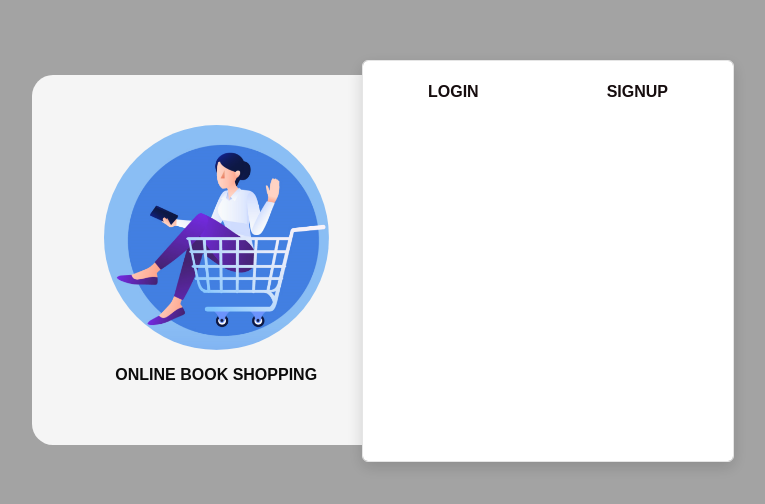
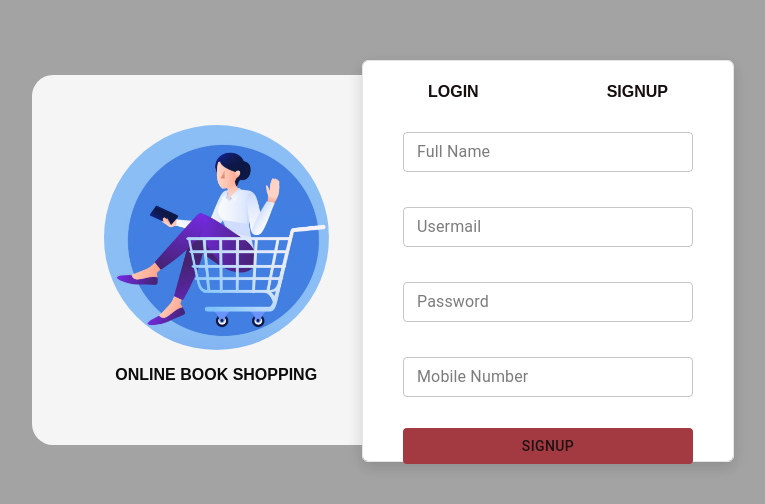
Before and after one commit to SaurabhT311/Book_Store, a React (Create React App) app in the folder frontend/: page /book-store/signup in a window 1280 px wide. Shown: the part 140-644 px from the top of the page, without its empty margins (263-1028 px from the left). Built offline with nearby package versions, Linux system fonts and the light colour scheme.

Commit message:
[Saurabh]Add: Added Child Routing For Signup and done with Validation

```diff
--- a/frontend/src/components/SignUp/SignUp.jsx
+++ b/frontend/src/components/SignUp/SignUp.jsx
@@ -1,40 +1,143 @@
-import React from 'react';
+import React, { useState } from 'react';
 import Button from '@material-ui/core/Button';
 import TextField from "@material-ui/core/TextField";
+import './Signup.scss';
+
+export default function SignUp(props) {
+
+    const [name, setName] = useState();
+    const [nameFlag, setNameFlag] = useState();
+    const [nameError, setNameError] = useState("");
+    const [email, setEmail] = useState();
+    const [emailFlag, setEmailFlag] = useState(false);
+    const [emailError, setEmailError] = useState("");
+    const [password, setPassword] = useState();
+    const [passwordFlag, setPasswordFlag] = useState(false);
+    const [passwordError, setPasswordError] = useState("");
+    const [mobile, setMobile] = useState();
+    const [mobileFlag, setMobileFlag] = useState(false);
+    const [mobileError, setMobileError] = useState("");
 
 
-export default function SignUp(props){
+    const initialState = () => {
+        setNameFlag(false);
+        setNameError("");
+        setEmailFlag(false);
+        setEmailError("");
+        setMobileFlag(false);
+        setMobileError("");
+        setPasswordFlag(false);
+        setPasswordError("");
+    };
 
-    const [name, setName] = React.useState();
-    const [nameFlag, setNameFlag] = React.useState();
-    const [nameError, setNameError] = React.useState("");
-    const [email, setEmail] = React.useState();
-    const [emailFlag, setEmailFlag] = React.useState(false);
-    const [emailError, setEmailError] = React.useState("");
-    const [password, setPassword] = React.useState();
-    const [passwordFlag, setPasswordFlag] = React.useState(false);
-    const [passwordError, setPasswordError] = React.useState("");
-    const [mobile, setMobile] = React.useState();
-    const [mobileFlag, setMobileFlag] = React.useState(false);
-    const [mobileError, setMobileError] = React.useState("");
+    const validation = () => {
+        initialState();
+        const namePattern = /^[A-Z]{1}[a-z]{3,}$/;
+        const emailPattern = /[a-zA-Z0-9._]+[@]{1}[a-zA-Z120-9]*[.]{1}[a-zA-Z]*$/;
+        const passwordPattern = /^(?=.*[A-Z])(?=.*[a-z])(?=.*[0-9]).*$/;
+        const mobilePattern = /^[6-9]{1}[0-9]{9}$/;
 
+        let isError = false;
+        if (!namePattern.test(name)) {
+            setNameFlag(true);
+            setNameError("Name is Not valid");
+            isError = true;
+        }
+        if (!mobilePattern.test(mobile)) {
+            setMobileFlag(true);
+            setMobileError("Mobile Number is not valid");
+            isError = true;
+        }
+        if (!emailPattern.test(email)) {
+            setEmailFlag(true);
+            setEmailError("Email is Not valid");
+            isError = true;
+        }
+        if (!passwordPattern.test(password)) {
+            setPasswordFlag(true);
+            setPasswordError("Please Enter Valid Password");
+            isError = true;
+        }
+        return isError;
+    };
 
-    // const makeInitial = () => {
-    //     setNameFlag(false);
-    //     setNameError("");
-    //     setEmailFlag(false);
-    //     setEmailError("");
-    //     setMobileFlag(false);
-    //     setMobileError("");
-    //     setPasswordFlag(false);
-    //     setPasswordError("");
-    // };
+    const handleSignupSubmit = () => {
+        if (validation()) {
+            console.log("Error Occured");
+        } else {
+            console.log("Success");
+            // const data = {
+            //     fullname: name,
+            //     email: email,
+            //     password: password,
+            //     mobile: mobile,
+            // };
+            // console.log(data);
+        }
+    };
 
-
-    return(
+    return (
         <div className="signup_container">
             <div className="signup">
 
+                <div className="input_signup_field">
+                    <TextField id="outlined"
+                        size="small"
+                        name="Full Name"
+                        value={name}
+                        onChange={(e) => setName(e.target.value)}
+                        error={nameFlag}
+                        helperText={nameError}
+                        label="Full Name"
+                        variant="outlined"
+                        fullWidth />
+                </div>
+
+                <div className="input_signup_field">
+                    <TextField id="outlined"
+                        size="small"
+                        name="email"
+                        value={email}
+                        onChange={(e) => setEmail(e.target.value)}
+                        error={emailFlag}
+                        helperText={emailError}
+                        label="Usermail"
+                        variant="outlined"
+                        fullWidth />
+                </div>
+
+                <div className="input_signup_field">
+                    <TextField id="outlined"
+                        size="small"
+                        label="Password"
+                        name="password"
+                        value={password}
+                        onChange={(e) => setPassword(e.target.value)}
+                        error={passwordFlag}
+                        helperText={passwordError}
+                        type="password"
+                        variant="outlined"
+                        fullWidth />
+                </div>
+
+                <div className="input_signup_field">
+                    <TextField id="outlined"
+                        size="small"
+                        label="Mobile Number"
+                        name="mobile"
+                        value={mobile}
+                        onChange={(e) => setMobile(e.target.value)}
+                        error={mobileFlag}
+                        helperText={mobileError}
+                        type="number"
+                        variant="outlined"
+                        fullWidth />
+                </div>
+
+                <div className="button_signup">
+                    <Button text="test" fullWidth="true" onClick={handleSignupSubmit}>
+                        SIGNUP </Button>
+                </div>
             </div>
         </div>
     )
--- a/frontend/src/components/SignUp/Signup.scss
+++ b/frontend/src/components/SignUp/Signup.scss
@@ -1,22 +1,36 @@
 .signup_container{
-    // overflow: hidden;
     display: flex;
     flex-direction: column;
     justify-content: center;
     align-items: center;
-    background: #000000 0% 0% no-repeat padding-box;
-    opacity: 0.31;
 }
 
 .signup{
     display: flex;
-    width: 389px;
-    height: 473px;
-    background: #ffffff;
-    box-shadow: 0px 5px 15px #00000029;
+    width: 370px;
+    height: 337px;
+    flex-direction: column;
+}
+
+.input_signup_field{
+    position: relative;
+    top: 10px;
+    margin: 0 40px;
+    height: 10.5vh;
+  }
+
+  .button_signup{
+    display: flex;
+    position: relative;
+    top: 5px;
+    color: rgb(255,255,255);
+    margin: 0 40px;
+    background-color: #A03037 ;
+    border-radius:4px;
+    cursor: pointer;
     opacity: 1;
-    justify-content: center;
-    align-items: center;
-    flex-direction: column;
-    right: 150px;
-}
+  }
+
+  .MuiButton-root {
+    color: white;
+  }
--- a/frontend/src/components/login/login.jsx
+++ b/frontend/src/components/login/login.jsx
@@ -13,15 +13,15 @@ export default function Login(props) {
     const [passwordError, setpasswordError] = useState("");
 
 
-    const makeInitial = () => {
+    const initialState = () => {
         setemailFlag(false);
         setemailError("");
         setpasswordFlag(false);
         setpasswordError("");
     };
 
-    const pattern1Check = () => {
-        makeInitial();
+    const validationCheck = () => {
+        initialState();
         const emailPattern = /[a-zA-Z0-9._]+[@]{1}[a-zA-Z120-9]*[.]{1}[a-zA-Z]*$/;
         const passwordPattern = /^(?=.*[A-Z])(?=.*[a-z])(?=.*[0-9]).*$/;
         let isError = false;
@@ -40,14 +40,14 @@ export default function Login(props) {
     };
 
     const handleLoginSubmit = () => {
-        if (pattern1Check()) {
+        if (validationCheck()) {
             console.log("Error Occured");
         } else {
             console.log("Success");
-            const data = {
-                email: email,
-                password: password,
-            };
+            // const data = {
+            //     email: email,
+            //     password: password,
+            // };
         }
     };
 
--- a/frontend/src/components/login/login.scss
+++ b/frontend/src/components/login/login.scss
@@ -30,6 +30,7 @@
       justify-content: space-evenly;
   }
 
+
   @media screen and (max-width: 600px) {
 
 
```
